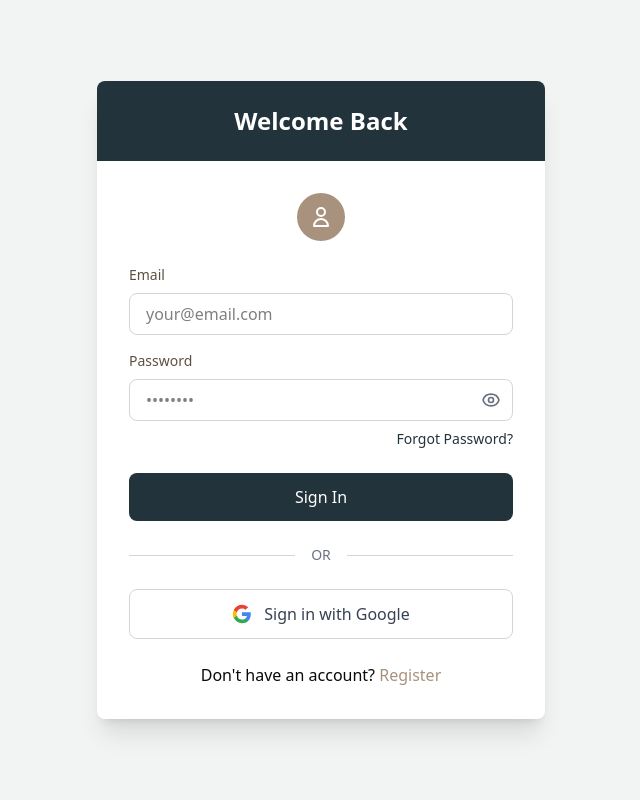
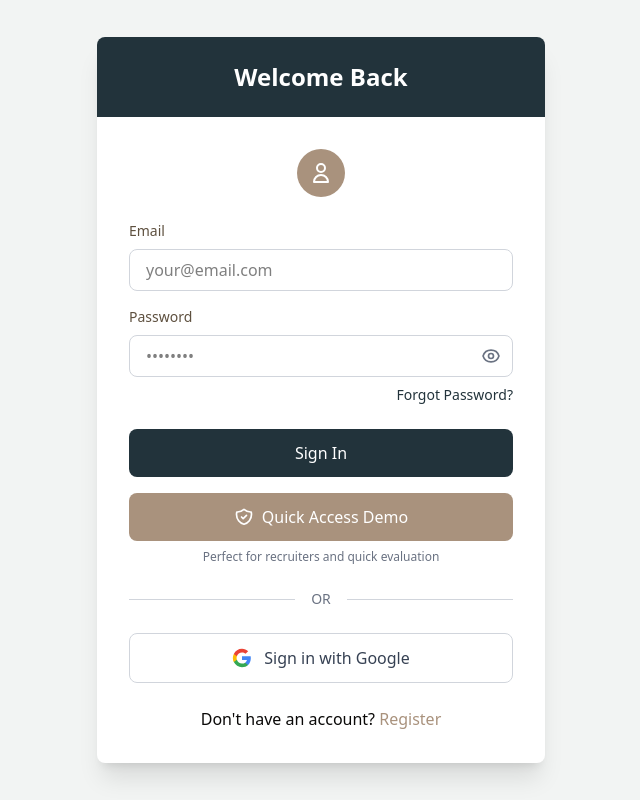
Before and after one commit to Aljon0/AI-RB, a React (Vite) app: page /login in a window 1280 px wide. Shown: the whole page, without its empty margins (319-959 px from the left). Built offline with nearby package versions, Linux system fonts and the light colour scheme; no server answers.

Commit message:
feat: add demo login functionality and update LoginPage UI

```diff
--- a/src/firebase.js
+++ b/src/firebase.js
@@ -7,6 +7,8 @@ import {
   GoogleAuthProvider,
   signInWithPopup,
   sendPasswordResetEmail,
+  signInAnonymously,
+  updateProfile,
 } from "firebase/auth";
 import {
   getFirestore,
@@ -83,6 +85,18 @@ export const signInWithGoogle = async () => {
 export const resetPassword = async (email) => {
   await sendPasswordResetEmail(auth, email);
   return true;
+};
+
+// New function for demo/anonymous login
+export const signInWithDemo = async () => {
+  const userCredential = await signInAnonymously(auth);
+
+  // Set a display name for the anonymous user to make it clear this is a demo account
+  await updateProfile(userCredential.user, {
+    displayName: "Demo User"
+  });
+
+  return userCredential.user;
 };
 
 // Firestore Functions
--- a/src/pages/LoginPage.jsx
+++ b/src/pages/LoginPage.jsx
@@ -1,6 +1,6 @@
 import { useState } from "react";
 import { Link } from "react-router-dom";
-import { loginUser, signInWithGoogle, resetPassword } from "../firebase";
+import { loginUser, signInWithGoogle, resetPassword, signInWithDemo } from "../firebase";
 import {
   CustomToastContainer,
   CustomToastCSS,
@@ -15,6 +15,7 @@ export function LoginPage({ onLogin }) {
   });
   const [loading, setLoading] = useState(false);
   const [googleLoading, setGoogleLoading] = useState(false);
+  const [demoLoading, setDemoLoading] = useState(false);
   const [showPassword, setShowPassword] = useState(false);
   const [showForgotPassword, setShowForgotPassword] = useState(false);
   const [forgotPasswordEmail, setForgotPasswordEmail] = useState("");
@@ -68,6 +69,28 @@ export function LoginPage({ onLogin }) {
       showErrorToast(getErrorMessage(error));
     } finally {
       setGoogleLoading(false);
+    }
+  };
+
+  // New function to handle demo account login
+  const handleDemoSignIn = async () => {
+    setDemoLoading(true);
+
+    try {
+      const user = await signInWithDemo();
+      const userData = {
+        uid: user.uid,
+        displayName: "Demo User",
+        isAnonymous: true,
+      };
+
+      showSuccessToast("Welcome to the demo! You can now explore all features.");
+      onLogin(userData);
+    } catch (error) {
+      console.error("Demo login error:", error);
+      showErrorToast(getErrorMessage(error));
+    } finally {
+      setDemoLoading(false);
     }
   };
 
@@ -313,6 +336,35 @@ export function LoginPage({ onLogin }) {
                 </button>
               </form>
 
+              {/* Demo Account Button - New Addition */}
+              <div className="mt-4">
+                <button
+                  type="button"
+                  onClick={handleDemoSignIn}
+                  disabled={demoLoading}
+                  className="w-full bg-[#A9927D] text-white font-medium py-3 rounded-lg hover:bg-[#8D7B68] transition-colors flex items-center justify-center gap-2 disabled:bg-gray-400"
+                >
+                  <svg
+                    className="w-5 h-5"
+                    fill="none"
+                    stroke="currentColor"
+                    viewBox="0 0 24 24"
+                    xmlns="http://www.w3.org/2000/svg"
+                  >
+                    <path
+                      strokeLinecap="round"
+                      strokeLinejoin="round"
+                      strokeWidth="2"
+                      d="M9 12l2 2 4-4m5.618-4.016A11.955 11.955 0 0112 2.944a11.955 11.955 0 01-8.618 3.04A12.02 12.02 0 003 9c0 5.591 3.824 10.29 9 11.622 5.176-1.332 9-6.03 9-11.622 0-1.042-.133-2.052-.382-3.016z"
+                    ></path>
+                  </svg>
+                  {demoLoading ? "Loading Demo..." : "Quick Access Demo"}
+                </button>
+                <p className="text-xs text-gray-500 text-center mt-2">
+                  Perfect for recruiters and quick evaluation
+                </p>
+              </div>
+
               <div className="relative flex items-center justify-center mt-6">
                 <div className="absolute border-t border-gray-300 w-full"></div>
                 <div className="relative bg-white px-4 text-sm text-gray-500">
```
